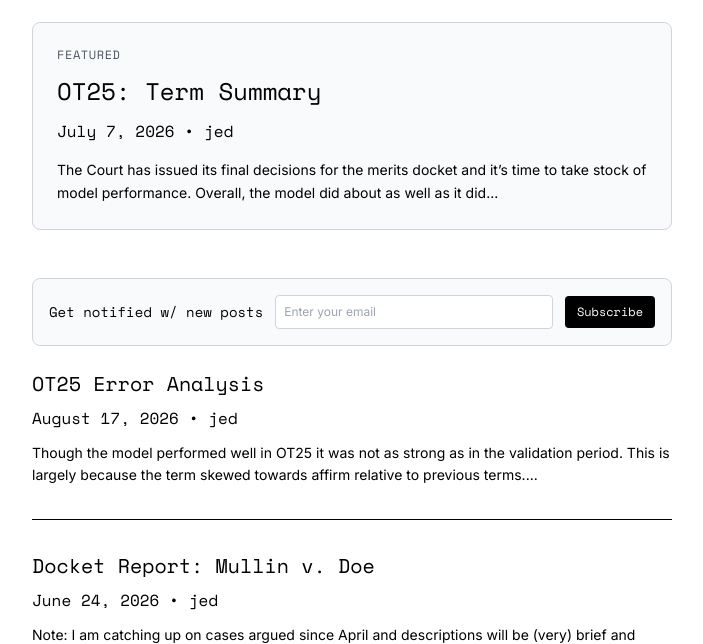
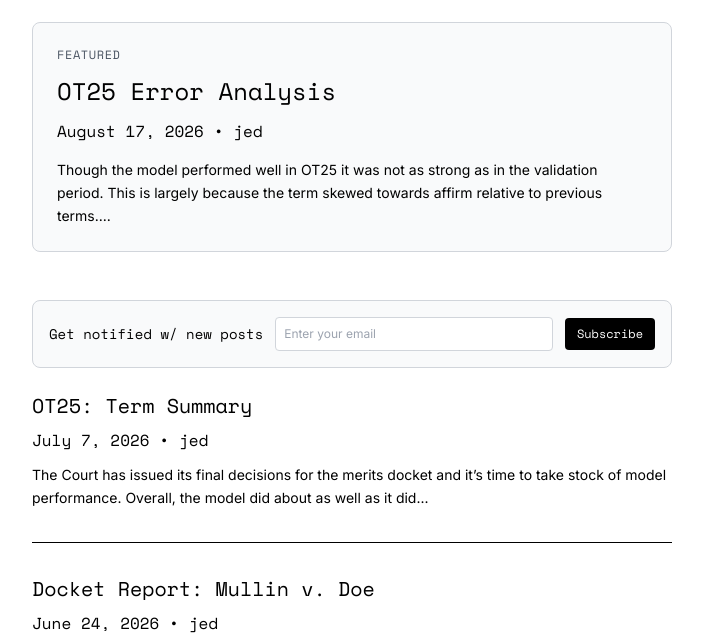
Before and after one commit to jlexcode/rmblog, a website: page index.html in a window 1280 px wide. Shown: the part 167-811 px from the top of the page, without its empty margins (288-991 px from the left). Drawn offline with nearby package versions, Linux system fonts and the light colour scheme.

Commit message:
Update post content

```diff
--- a/index.html
+++ b/index.html
@@ -46,10 +46,10 @@
           </div>
           <article>
               <h2 class="text-2xl font-normal text-black mb-3 font-['Space_Mono']">
-                  <a href="posts/post-ot25-term-summary.html" class="hover:underline">OT25: Term Summary</a>
+                  <a href="posts/post-ot25-error-analysis.html" class="hover:underline">OT25 Error Analysis</a>
               </h2>
-              <div class="text-black mb-4 font-['Space_Mono']">July 7, 2026 • jed</div>
-              <div class="text-black leading-relaxed font-['Inter'] text-sm">The Court has issued its final decisions for the merits docket and it’s time to take stock of model performance. Overall, the model did about as well as it did...</div>
+              <div class="text-black mb-4 font-['Space_Mono']">August 17, 2026 • jed</div>
+              <div class="text-black leading-relaxed font-['Inter'] text-sm">Though the model performed well in OT25 it was not as strong as in the validation period. This is largely because the term skewed towards affirm relative to previous terms....</div>
           </article>
       </div>
         </div>
@@ -72,10 +72,10 @@
 
       <article class="border-b border-black pb-8">
           <h2 class="text-xl font-normal text-black mb-2 font-['Space_Mono']">
-              <a href="posts/post-ot25-error-analysis.html" class="hover:underline">OT25 Error Analysis</a>
+              <a href="posts/post-ot25-term-summary.html" class="hover:underline">OT25: Term Summary</a>
           </h2>
-          <div class="text-black mb-3 font-['Space_Mono']">August 17, 2026 • jed</div>
-          <div class="text-black leading-relaxed font-['Inter'] text-sm">Though the model performed well in OT25 it was not as strong as in the validation period. This is largely because the term skewed towards affirm relative to previous terms....</div>
+          <div class="text-black mb-3 font-['Space_Mono']">July 7, 2026 • jed</div>
+          <div class="text-black leading-relaxed font-['Inter'] text-sm">The Court has issued its final decisions for the merits docket and it’s time to take stock of model performance. Overall, the model did about as well as it did...</div>
       </article>
 
       <article class="border-b border-black pb-8">
```
Also changed, not shown: posts/post-ot25-error-analysis.html (+1 -1 lines), posts/post-ot25-term-summary.html (+1 -1 lines).
